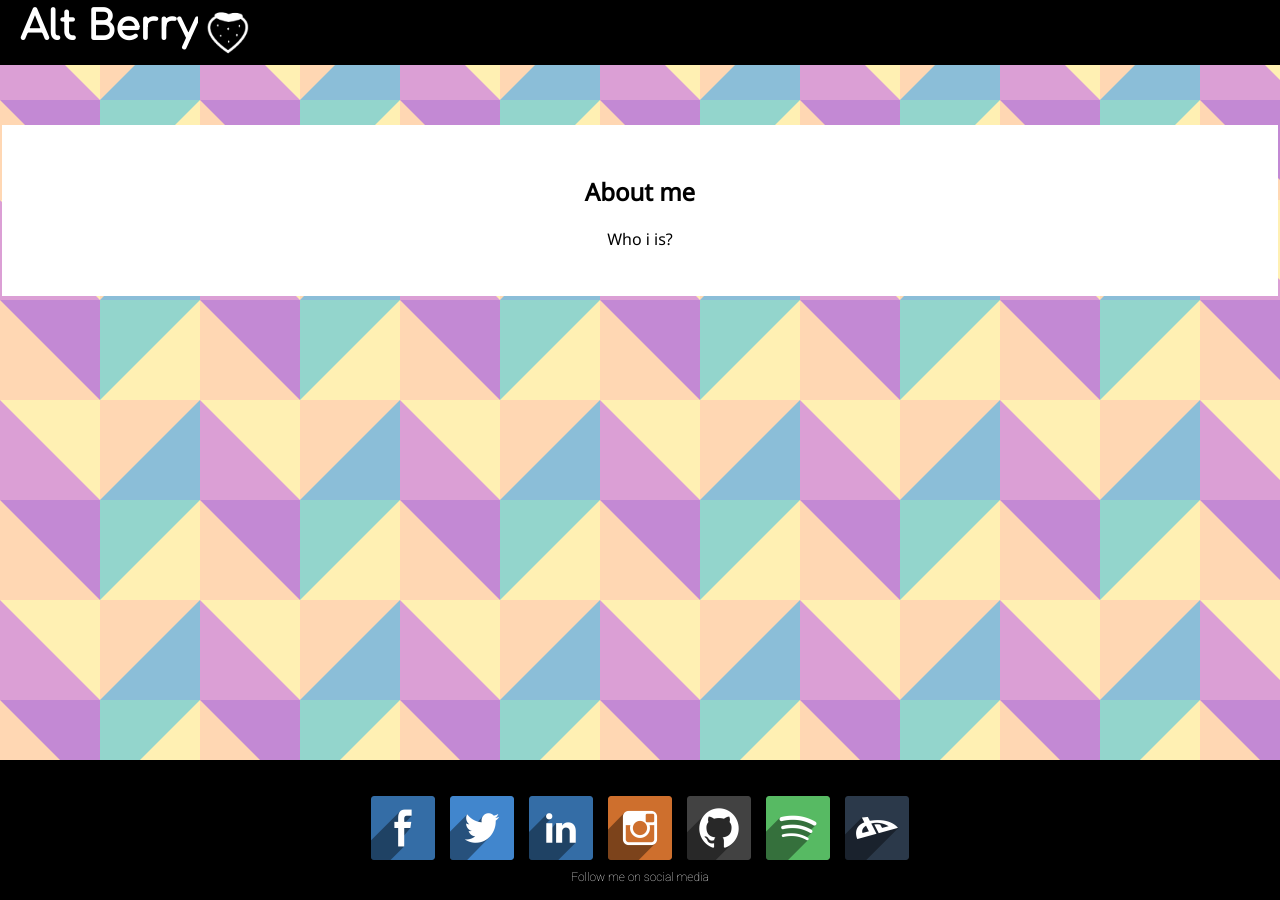
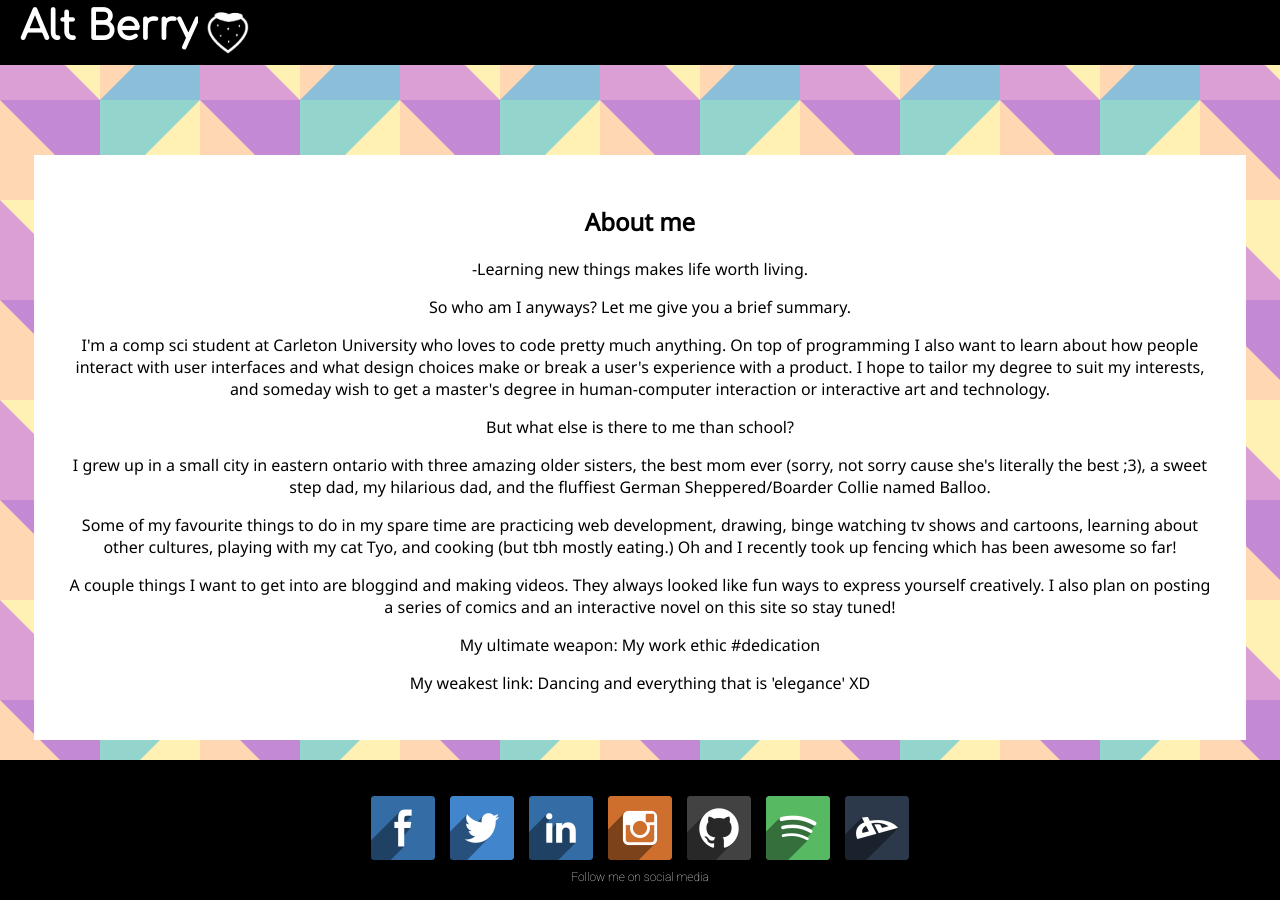
Before and after one commit to brittnylapierre/l3rittny.github.io-old, a Jekyll site: the page built from index.html, in a window 1280 px wide. Built offline with Jekyll 4.4.1, drawn with Linux system fonts in a browser that asks for light colours.

Commit message:
Wrote about me content

```diff
--- a/css/main.css
+++ b/css/main.css
@@ -14,7 +14,7 @@ font-family: 'Noto Sans', sans-serif;*/
 .content-manager > *{
 	margin: auto;
 	margin-top: 30px;
-	max-width: 95vw;
+	max-width: 90vw;
 	padding: 30px;
 }
 
@@ -33,7 +33,6 @@ font-family: 'Noto Sans', sans-serif;*/
 	height: 65px;
     color: white;
     margin-bottom: 60px;
-    padding-left: 20px;
     background-color: black;/*rgba(255, 153, 102, 1.0)*/;
 }
 
@@ -61,6 +60,7 @@ body{
 }
 
 h1{
+	padding-left: 20px;
 	font-family: 'Comfortaa', cursive;
 	font-size: 40px;
 }
@@ -70,9 +70,6 @@ h1{
 }
 
 #about-me-content{
-	height:100%;
-	margin: auto;
-	overflow: auto;
 	margin-bottom: 140px;
 }
 
--- a/index.html
+++ b/index.html
@@ -6,5 +6,16 @@ title: Alt Berry
 
 <div class="content-element" id="about-me-content">
 	<h2>About me</h2>
-	<p>Who i is?</p>
+	<p>-Learning new things makes life worth living.</p>
+	<!--p>Draw. Eat. Write. Play.</p-->
+	<p>So who am I anyways? Let me give you a brief summary.</p>
+	<p>I'm a comp sci student at Carleton University who loves to code pretty much anything. On top of programming I also want to learn about how people interact with user interfaces and what design choices make or break a user's experience with a product. I hope to tailor my degree to suit my interests, and someday wish to get a master's degree in human-computer interaction or interactive art and technology.
+	</p>
+	<p>But what else is there to me than school?</p>
+	<p>I grew up in a small city in eastern ontario with three amazing older sisters, the best mom ever (sorry, not sorry cause she's literally the best ;3), a sweet step dad, my hilarious dad, and the fluffiest German Sheppered/Boarder Collie named Balloo.</p>
+	<p>Some of my favourite things to do in my spare time are practicing web development, drawing, binge watching tv shows and cartoons, learning about other cultures, playing with my cat Tyo, and cooking (but tbh mostly eating.) Oh and I recently took up fencing which has been awesome so far!</p>
+    <p>A couple things I want to get into are bloggind and making videos. They always looked like fun ways to express yourself creatively. I also plan on posting a series of comics and an interactive novel on this site so stay tuned!</p>
+
+    <p>My ultimate weapon: My work ethic #dedication</p>
+    <p>My weakest link: Dancing and everything that is 'elegance' XD</p>
 </div>
```
Also changed, not shown: 2 other files.
